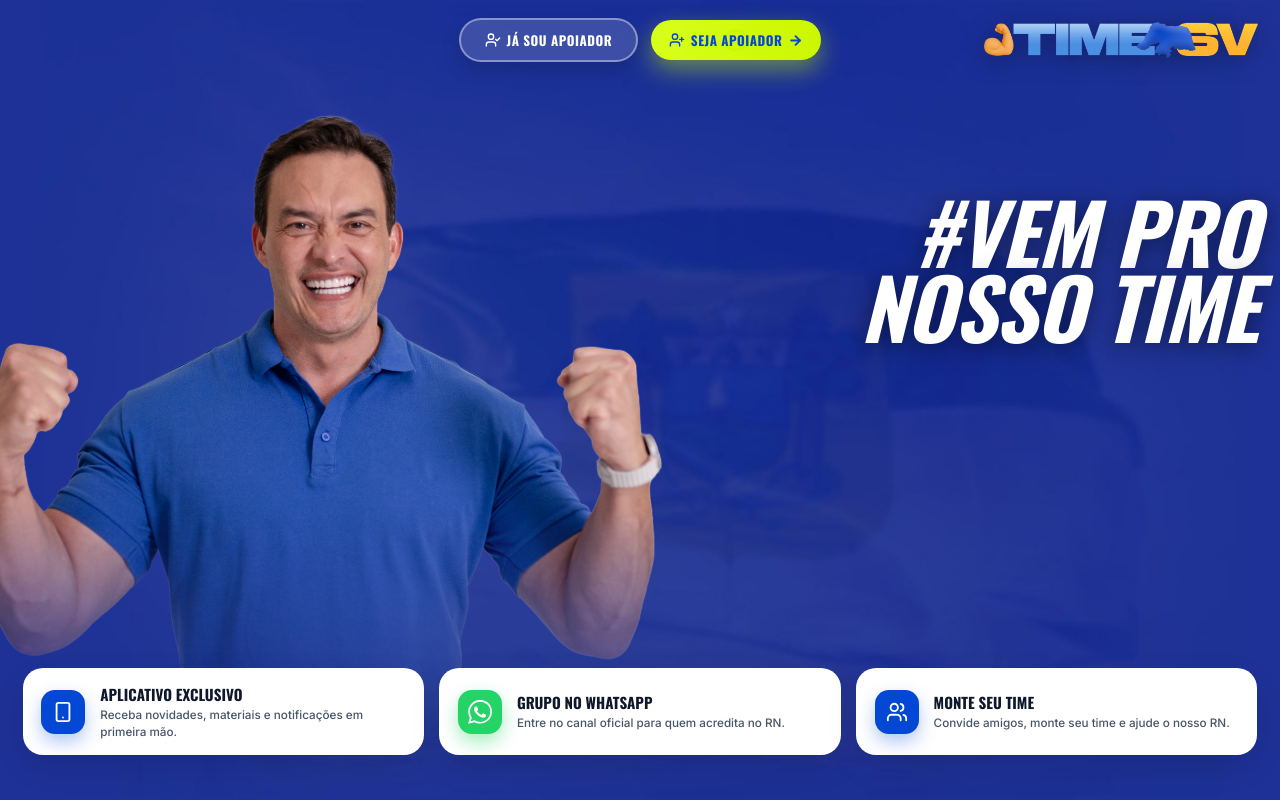
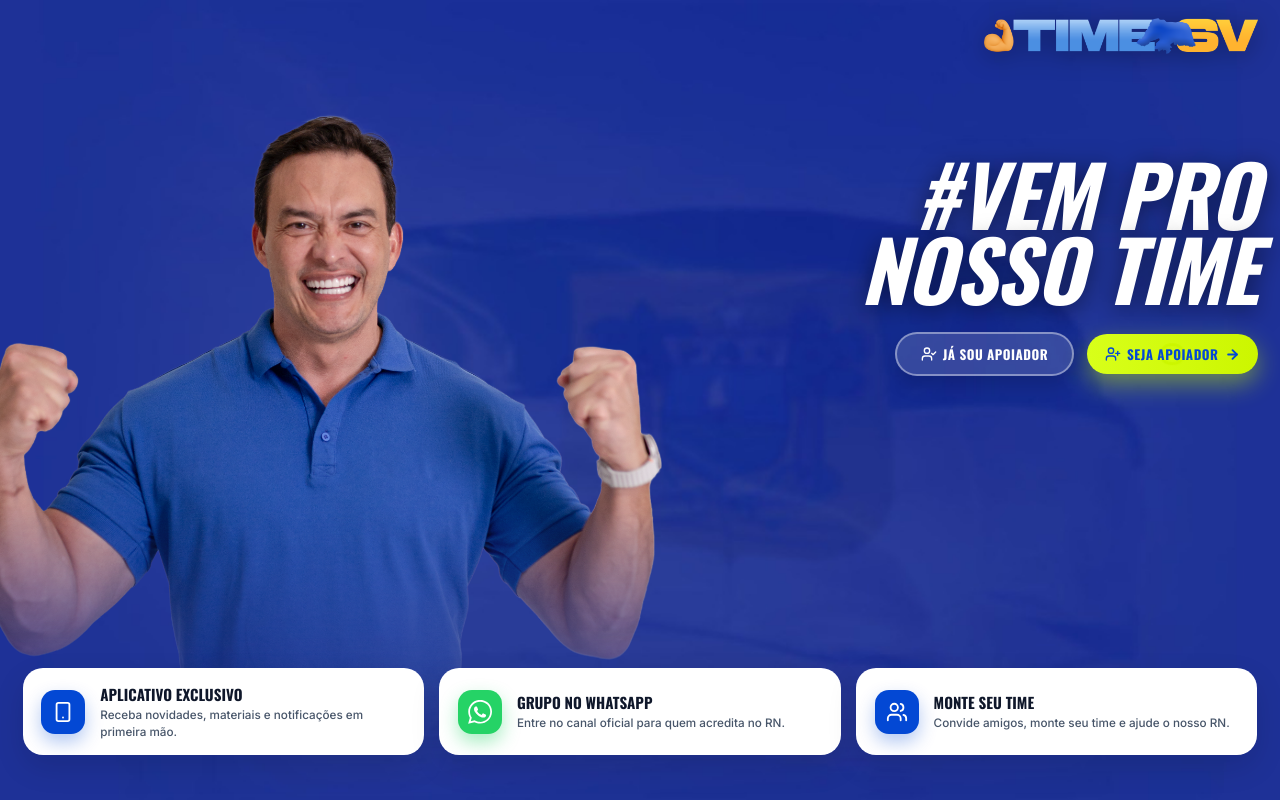
Before and after one commit to ReneBM/Apoiadores, a React (Vite) app in the folder frontend/: page /lp in a window 1280 px wide. Built offline with nearby package versions, Linux system fonts and the light colour scheme; no server answers; a web font is replaced by a local one.

Commit message:
style: mover botoes para baixo da headline na landing page

```diff
--- a/frontend/src/pages/LandingPage.jsx
+++ b/frontend/src/pages/LandingPage.jsx
@@ -479,8 +479,8 @@ export default function LandingPage() {
       }}>
 
         <div className="desktop-header-row" style={{
-          display: 'grid',
-          gridTemplateColumns: '1fr auto 1fr',
+          display: 'flex',
+          justifyContent: 'flex-end',
           alignItems: 'center',
           width: '100%',
           padding: '1.2rem 0 0.8rem 0',
@@ -488,20 +488,6 @@ export default function LandingPage() {
           opacity: 0,
           animation: 'fadeInDownBar 0.8s ease-out forwards'
         }}>
-          <div className="spacer-col"></div>
-
-          <div className="buttons-container" style={{ display: 'flex', gap: '0.85rem', alignItems: 'center', justifyContent: 'center' }}>
-            <button onClick={() => window.open('/login', '_blank')} className="btn-glass-secondary">
-              <UserCheck size={16} color="#ffffff" style={{ marginRight: '6px' }} />
-              <span>Já sou Apoiador</span>
-            </button>
-            <button onClick={() => setShowModal(true)} className="btn-glow-pulse">
-              <UserPlus size={16} color="#0348d4" style={{ marginRight: '6px', position: 'relative', zIndex: 2 }} />
-              <span style={{ position: 'relative', zIndex: 2 }}>Seja Apoiador</span>
-              <ArrowRight size={15} color="#0348d4" strokeWidth={3} style={{ marginLeft: '6px', position: 'relative', zIndex: 2 }} />
-            </button>
-          </div>
-
           <div style={{ display: 'flex', justifyContent: 'flex-end' }} className="desktop-logo">
             <img src="/logo_time_sv.png" alt="Logo Time SV"
               style={{ height: '36px', width: 'auto', objectFit: 'contain', filter: 'drop-shadow(0 4px 12px rgba(0,0,0,0.3))' }}
@@ -534,7 +520,7 @@ export default function LandingPage() {
 
           <div className="right-content-col" style={{
             display: 'flex', flexDirection: 'column', justifyContent: 'flex-start',
-            alignItems: 'flex-end', alignSelf: 'flex-start', paddingTop: '8rem', paddingBottom: '1rem',
+            alignItems: 'flex-end', alignSelf: 'flex-start', paddingTop: '6rem', paddingBottom: '1rem',
             opacity: 0, animation: 'fadeInUpHeadline 1s ease-out 0.3s forwards'
           }}>
             <h1 style={{
@@ -542,7 +528,7 @@ export default function LandingPage() {
               fontSize: 'clamp(3.5rem, 6.5vw, 6.5rem)',
               fontWeight: 800, fontStyle: 'italic',
               lineHeight: 0.9, textTransform: 'uppercase',
-              letterSpacing: '-1px', margin: 0,
+              letterSpacing: '-1px', margin: '0 0 1.25rem 0',
               color: '#ffffff',
               textShadow: '0 4px 24px rgba(0,0,0,0.5)',
               textAlign: 'right'
@@ -550,6 +536,19 @@ export default function LandingPage() {
               <span className="desktop-text">#VEM PRO <br />NOSSO TIME</span>
               <span className="mobile-text">#VEM PRO NOSSO <br />TIME</span>
             </h1>
+
+            {/* Botões posicionados logo abaixo da Headline */}
+            <div className="buttons-container" style={{ display: 'flex', gap: '0.85rem', alignItems: 'center', justifyContent: 'flex-end', width: '100%', marginTop: '0.5rem' }}>
+              <button onClick={() => window.open('/login', '_blank')} className="btn-glass-secondary">
+                <UserCheck size={16} color="#ffffff" style={{ marginRight: '6px' }} />
+                <span>Já sou Apoiador</span>
+              </button>
+              <button onClick={() => setShowModal(true)} className="btn-glow-pulse">
+                <UserPlus size={16} color="#0348d4" style={{ marginRight: '6px', position: 'relative', zIndex: 2 }} />
+                <span style={{ position: 'relative', zIndex: 2 }}>Seja Apoiador</span>
+                <ArrowRight size={15} color="#0348d4" strokeWidth={3} style={{ marginLeft: '6px', position: 'relative', zIndex: 2 }} />
+              </button>
+            </div>
           </div>
         </div>
 
```
